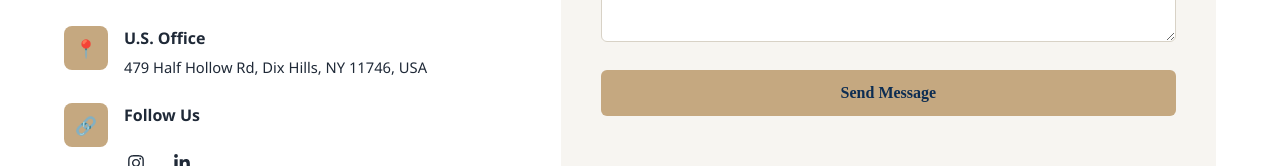
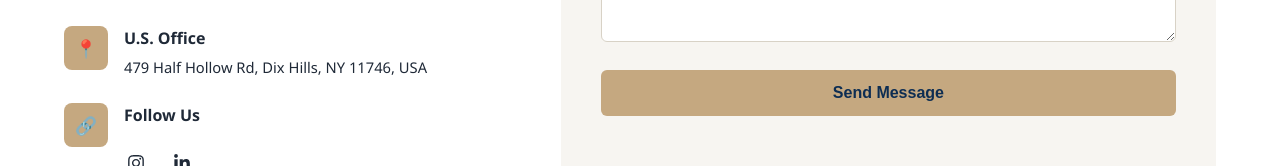
Before and after one commit to mahnoorahmad6/nuram-labs, a React (Vite) app: page /contact in a window 1280 px wide. Shown: the part 755-921 px from the top of the page. Built offline with nearby package versions, Linux system fonts and the light colour scheme.

Commit message:
QA fixes

```diff
--- a/src/pages/Contact.css
+++ b/src/pages/Contact.css
@@ -86,7 +86,8 @@
   width: 100%;
   border: none;
   font-size: 1rem;
-  font-family: 'Times New Roman', Times, serif;
+  font-style: Georgia, "Times New Roman", serif;
+
 }
 
 .form-status {
```
